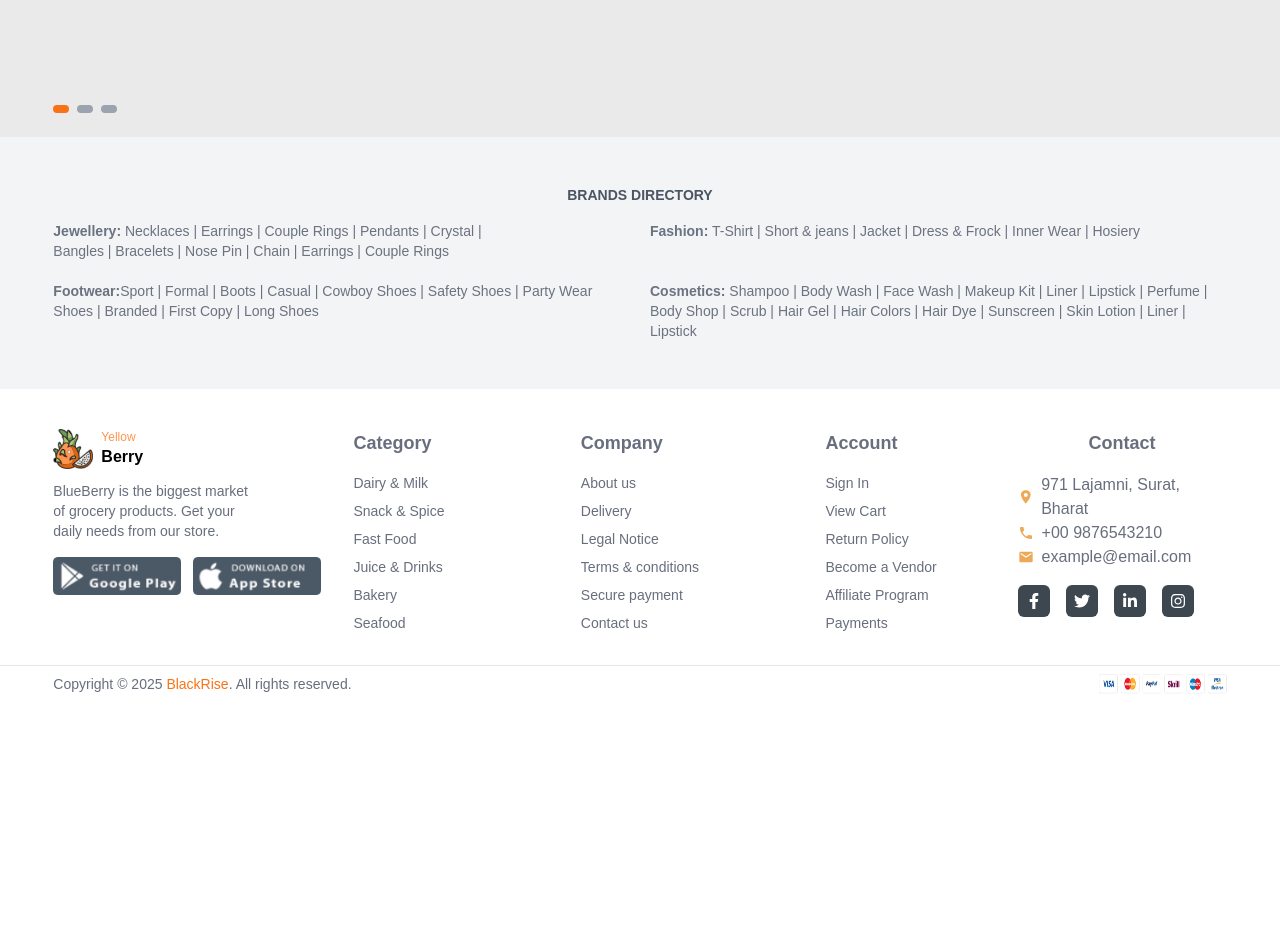
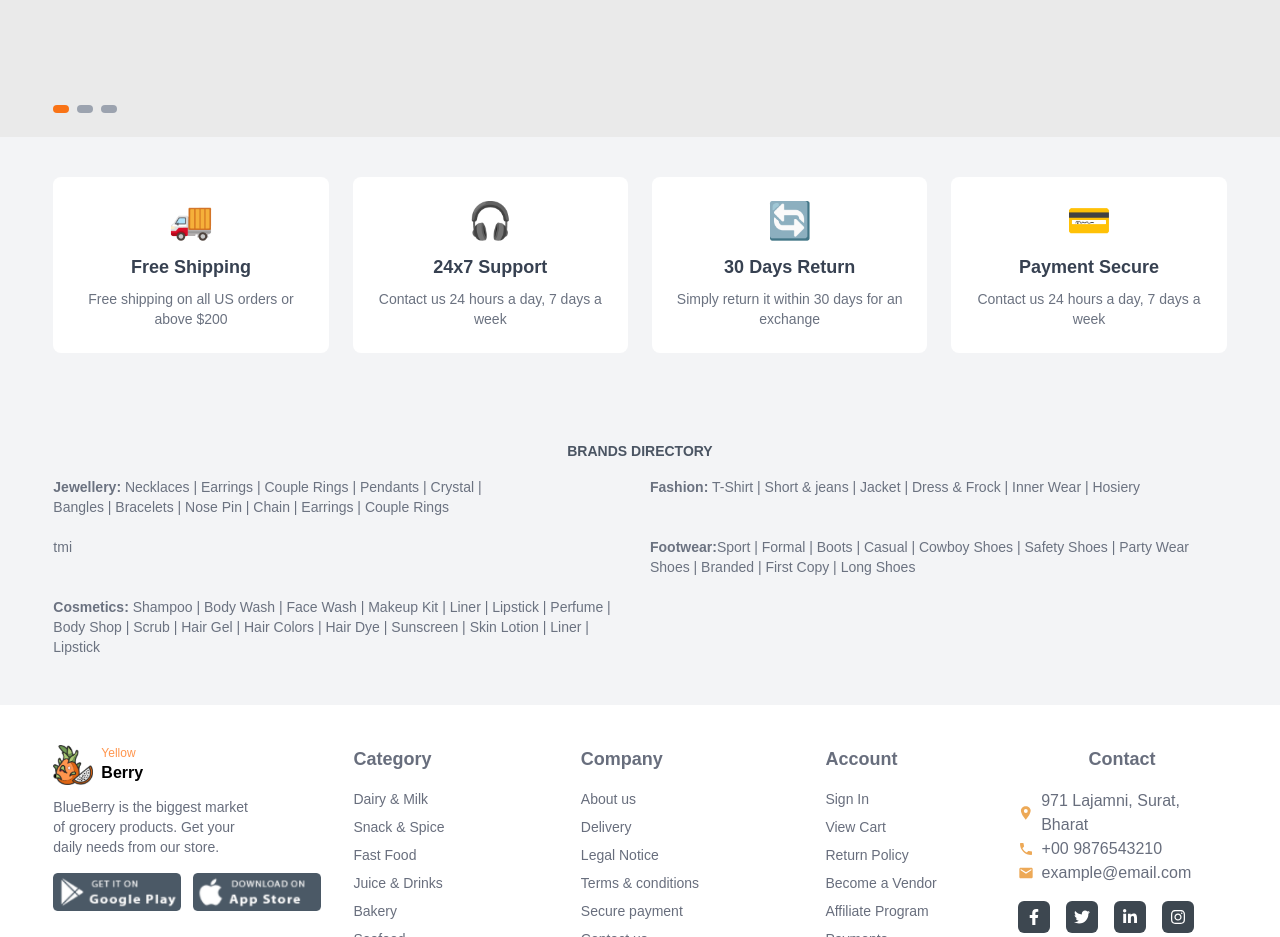
Before and after one commit to mahdihasan333/yelloberry-grocery-shop, a Next.js app: page / in a window 1280 px wide. Shown: the part 820-1757 px from the top of the page. Before the commit the page ends 1522 px from the top, so only its background shows below. Built offline with nearby package versions, Linux system fonts and the light colour scheme.

Commit message:
added shipping section

```diff
--- a/src/app/components/Brand.jsx
+++ b/src/app/components/Brand.jsx
@@ -18,7 +18,7 @@ const Brand = () => {
           {/* Fashion */}
 
           <p> <span className='font-bold'>Fashion:</span> T-Shirt | Short & jeans | Jacket | Dress & Frock | Inner Wear | Hosiery</p>
-
+tmi
           {/* footwear */}
           <div className='flex'>
             <h3 className="font-semibold text-gray-700 mb-2"></h3>
--- /dev/null
+++ b/src/app/components/ShippingSection.jsx
@@ -0,0 +1,51 @@
+'use client';
+
+import React from 'react';
+import { motion } from 'framer-motion';
+
+const ShippingSection = () => {
+  const items = [
+    {
+      icon: '🚚',
+      title: 'Free Shipping',
+      description: 'Free shipping on all US orders or above $200',
+    },
+    {
+      icon: '🎧',
+      title: '24x7 Support',
+      description: 'Contact us 24 hours a day, 7 days a week',
+    },
+    {
+      icon: '🔄',
+      title: '30 Days Return',
+      description: 'Simply return it within 30 days for an exchange',
+    },
+    {
+      icon: '💳',
+      title: 'Payment Secure',
+      description: 'Contact us 24 hours a day, 7 days a week',
+    },
+  ];
+
+  return (
+    <div className="w-full bg-gray-100 py-10 flex justify-center">
+      <div className="w-11/12 mx-auto grid grid-cols-1 md:grid-cols-4 gap-6">
+        {items.map((item, index) => (
+          <motion.div
+            key={index}
+            className="bg-white p-6 rounded-lg flex flex-col items-center text-center"
+            initial={{ opacity: 0, y: 20 }}
+            animate={{ opacity: 1, y: 0 }}
+            transition={{ duration: 0.5, delay: index * 0.2 }}
+          >
+            <div className="text-4xl mb-3">{item.icon}</div>
+            <h3 className="text-lg font-semibold text-gray-700 mb-2">{item.title}</h3>
+            <p className="text-gray-500 text-sm">{item.description}</p>
+          </motion.div>
+        ))}
+      </div>
+    </div>
+  );
+};
+
+export default ShippingSection;
--- a/src/app/page.js
+++ b/src/app/page.js
@@ -1,11 +1,13 @@
 import Image from "next/image";
 import Banner from "./components/Banner";
 import Brand from "./components/Brand";
+import ShippingSection from "./components/ShippingSection";
 
 export default function Home() {
   return (
     <div>
       <Banner/>
+      <ShippingSection/>
       <Brand/>
     </div>
   );
```
